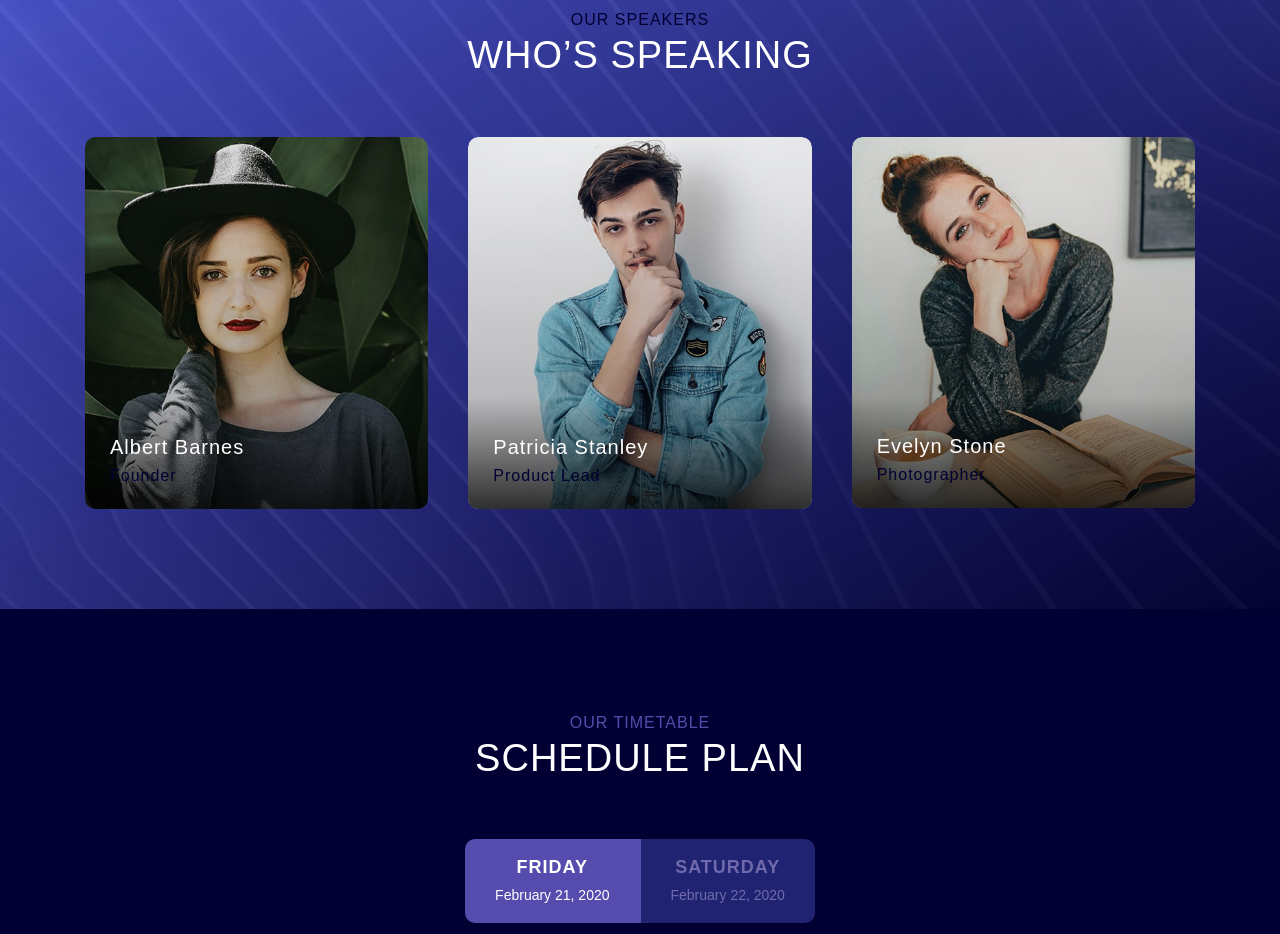
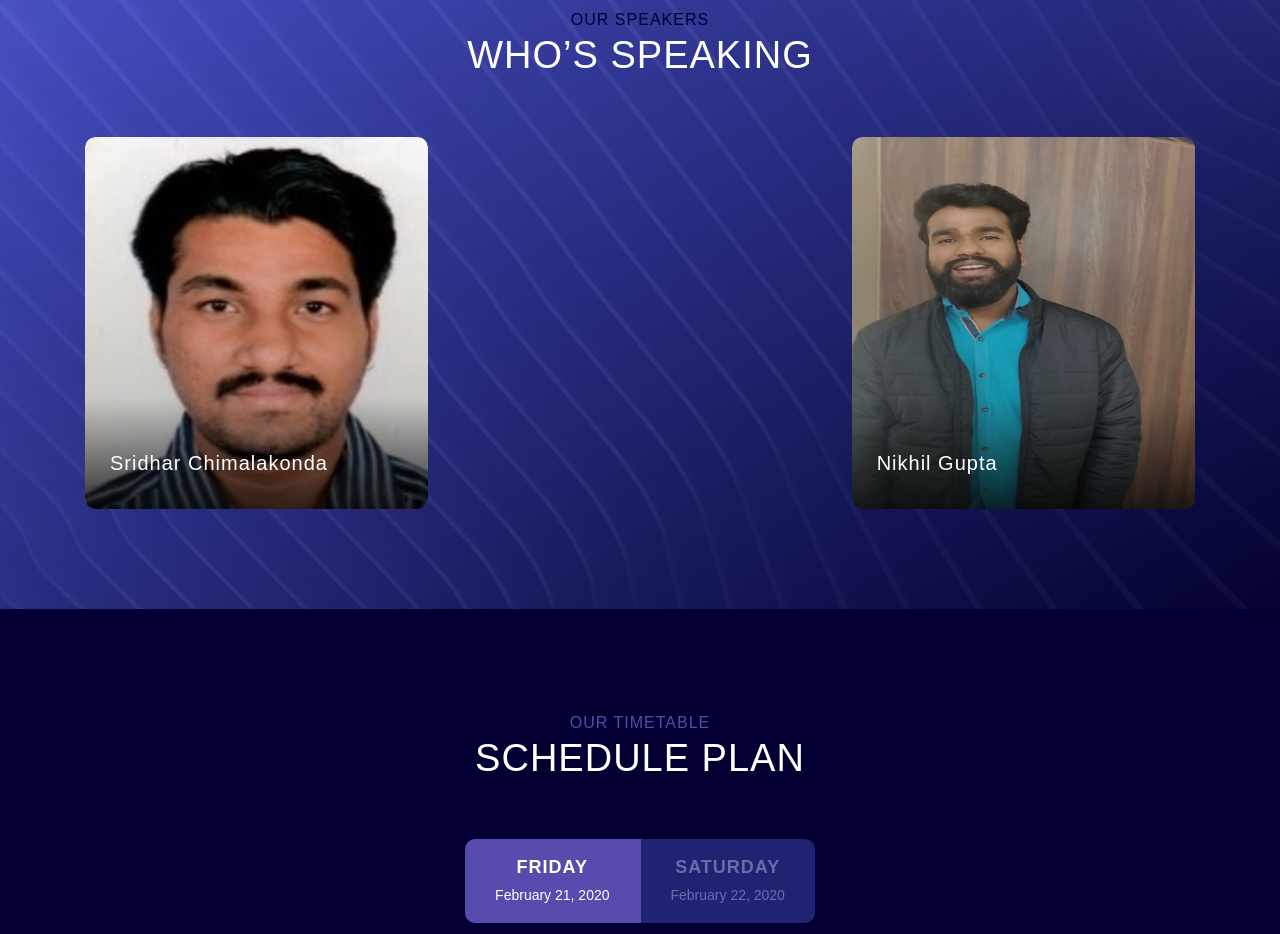
Before and after one commit to Nikunjbansal99/ACM-PRODIGY-2020, a website: page index.html in a window 1280 px wide. Shown: the part 2080-3014 px from the top of the page. Drawn offline with Linux system fonts and the light colour scheme; files that its build step writes are made by us from their sources; files whose address does not match are found by name.

Commit message:
Update index.html

```diff
--- a/index.html
+++ b/index.html
@@ -230,9 +230,10 @@ Come, let’s explore the unexplored with Prodigy’20!</p>
     <!-- About Us And Countdown Area End -->
 
     <!-- Our Speakings Area Start -->
-    <section class="our-speaker-area bg-img bg-gradient-overlay section-padding-100-60" style="background-image: url(img/bg-img/3.jpg);"id="Speakers">
+   <section class="our-speaker-area bg-img bg-gradient-overlay section-padding-100-60" style="background-image: url(img/bg-img/3.jpg);"id="Speakers">
         <div class="container">
             <div class="row">
+
                 <!-- Heading -->
                 <div class="col-12">
                     <div class="section-heading text-center wow fadeInUp" data-wow-delay="300ms">
@@ -248,16 +249,25 @@ Come, let’s explore the unexplored with Prodigy’20!</p>
                     <div class="single-speaker-area bg-gradient-overlay-2 wow fadeInUp" data-wow-delay="300ms">
                         <!-- Thumb -->
                         <div class="speaker-single-thumb">
-                            <img src="img/bg-img/4.jpg" alt="">
+                            <img src="Webp.net-resizeimage (14).jpg" alt="Avatar" class="image">
+                                <div class="overlay">
+                                      <div class="text">Assistant Professor in Department of Computer Science and Engineering at IIt Tirupati</div>
+                                                </div>
+
                         </div>
                         <!-- Social Info -->
 
                         <!-- Info -->
                         <div class="speaker-info">
-                            <h5>Albert Barnes</h5>
-                            <p style="color: #020033;">Founder</p>
-                        </div>
-                    </div>
+                            <h5>Sridhar Chimalakonda</h5>
+
+                        </div>
+                    </div>
+                </div>
+
+                <!-- Single Speaker Area -->
+                <div class="col-12 col-md-6 col-lg-4">
+
                 </div>
 
                 <!-- Single Speaker Area -->
@@ -265,31 +275,18 @@ Come, let’s explore the unexplored with Prodigy’20!</p>
                     <div class="single-speaker-area bg-gradient-overlay-2 wow fadeInUp" data-wow-delay="300ms">
                         <!-- Thumb -->
                         <div class="speaker-single-thumb">
-                            <img src="img/bg-img/5.jpg" alt="">
+                             <img src="Webp.net-resizeimage (15).jpg" alt="Avatar" class="image">
+                                <div class="overlay">
+                                      <div class="text">Full Stack Developer at Veris and UPES Alumni</div>
+                                                </div>
+
                         </div>
                         <!-- Social Info -->
 
                         <!-- Info -->
                         <div class="speaker-info">
-                            <h5>Patricia Stanley</h5>
-                            <p style="color:  #020033;">Product Lead</p>
-                        </div>
-                    </div>
-                </div>
-
-                <!-- Single Speaker Area -->
-                <div class="col-12 col-md-6 col-lg-4">
-                    <div class="single-speaker-area bg-gradient-overlay-2 wow fadeInUp" data-wow-delay="300ms">
-                        <!-- Thumb -->
-                        <div class="speaker-single-thumb">
-                            <img src="img/bg-img/6.jpg" alt="">
-                        </div>
-                        <!-- Social Info -->
-
-                        <!-- Info -->
-                        <div class="speaker-info">
-                            <h5>Evelyn Stone</h5>
-                            <p style="color:  #020033;">Photographer</p>
+                            <h5>Nikhil Gupta</h5>
+
                         </div>
                     </div>
                 </div>
```
